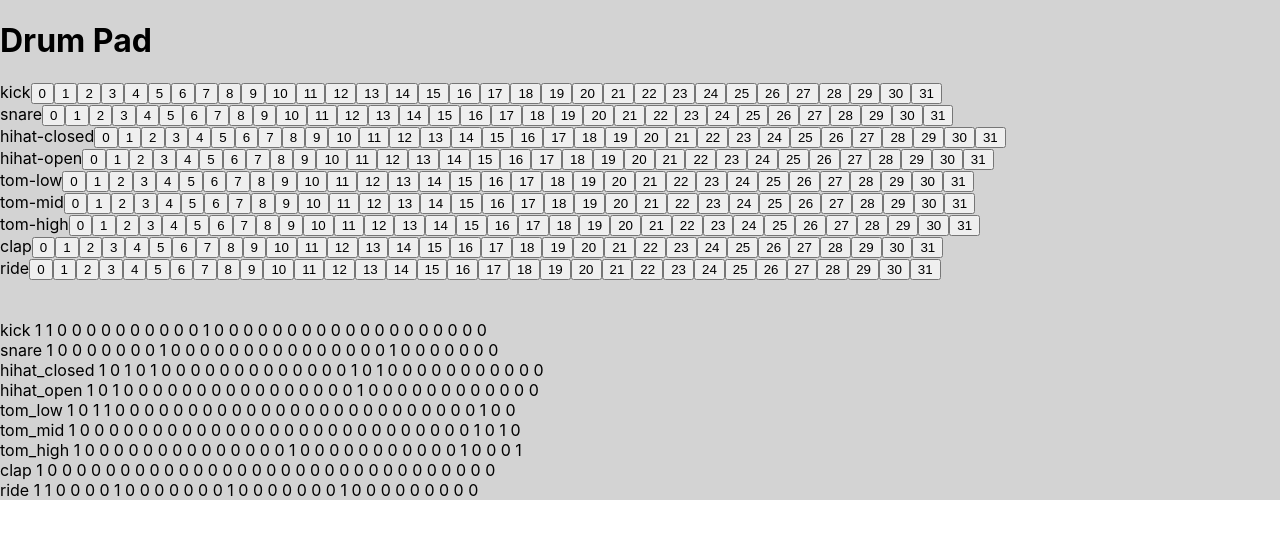
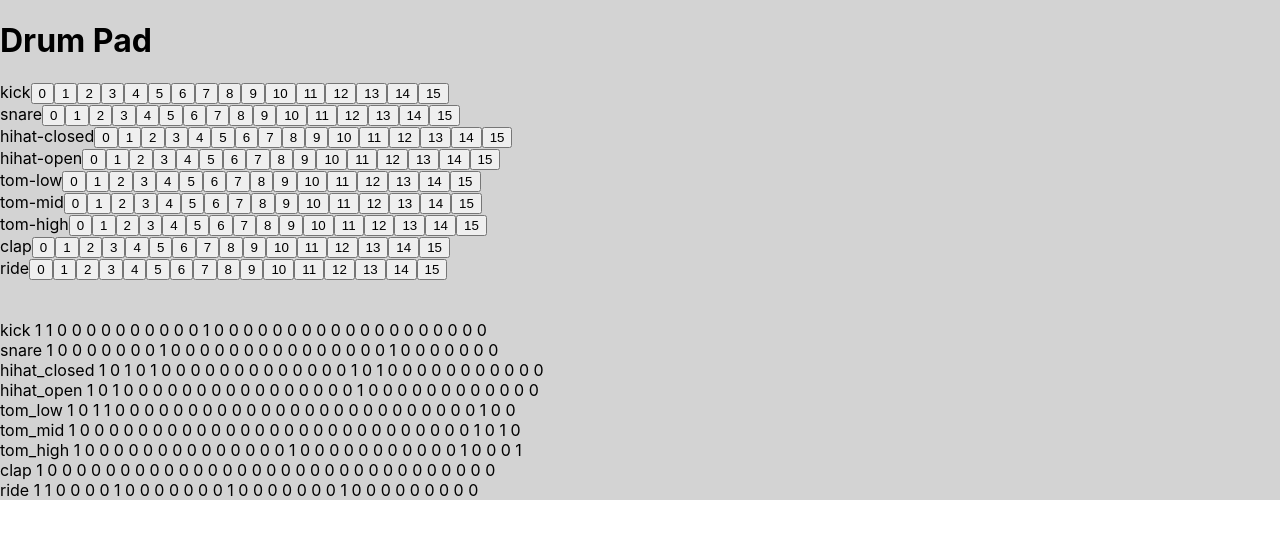
Before and after one commit to solft/drum-component, a React (Create React App) app: page / in a window 1280 px wide. Shown: the top 538 px of the page. Built offline with nearby package versions, Linux system fonts and the light colour scheme.

Commit message:
190318 before change

```diff
--- a/src/App.js
+++ b/src/App.js
@@ -2,7 +2,6 @@ import React, { Component } from 'react';
 
 import DrumPad from './components/DrumPad';
 import Pattern from './components/Pattern';
-import { PatternProvider } from './contexts/PatternContext'
 
 import './App.css'
 
@@ -28,15 +27,13 @@ class App extends Component {
 
   render() {
     return (
-      <PatternProvider value={this.state.pattern}>
       <div className="App">
         <h1>Drum Pad</h1>
-          <DrumPad className="drum" />
+        <DrumPad playerLength="16" className="drum" />
         <br/>
         <br/>
         <Pattern pattern={this.state.pattern} />
       </div>
-      </PatternProvider>
     );
   }
 }
--- a/src/components/DrumPad.js
+++ b/src/components/DrumPad.js
@@ -9,7 +9,7 @@ class DrumPad extends Component {
       return (
         <div key={e}>
           <span>{e}</span>
-          <DrumLine playerLength="32" drum={e} />
+          <DrumLine playerLength={this.props.playerLength} drum={e} />
         </div>
       )
     })
```
Also changed, not shown: src/components/DrumLine.js (+8 -0 lines). Lines whose indentation alone changed are shown as unchanged.
